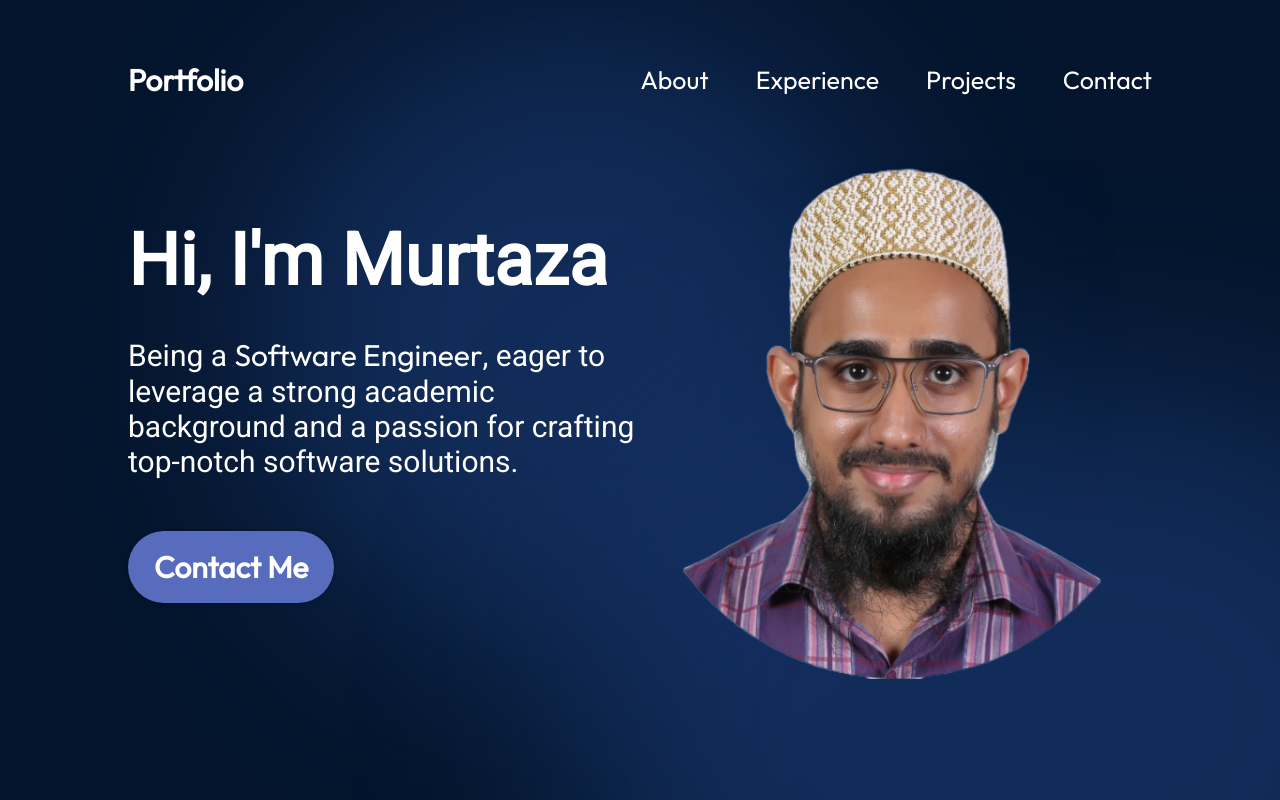
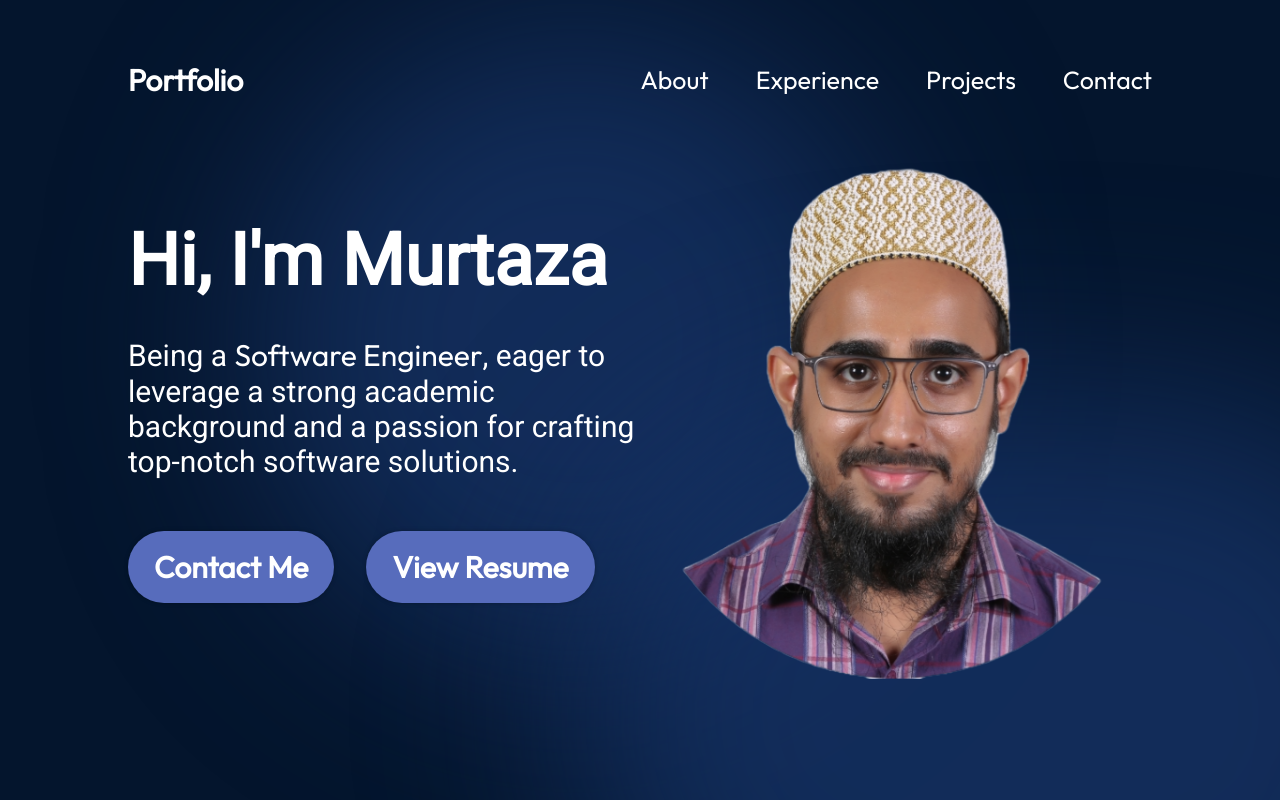
Before and after one commit to murtaza192168/My-Portfolio, a React (Vite) app: page / in a window 1280 px wide. Shown: the top 800 px of the page. Built offline with nearby package versions, Linux system fonts and the light colour scheme.

Commit message:
Add view-resume button

```diff
--- a/src/components/Hero/Hero.jsx
+++ b/src/components/Hero/Hero.jsx
@@ -1,6 +1,8 @@
 import React from "react"
 import { getImageUrl } from "../../utils"
 import styles from "../Hero/Hero.module.css"
+
+
 
 export const Hero = () => {
     return(
@@ -8,8 +10,13 @@ export const Hero = () => {
             <div className={styles.content}>
              <h1 className={styles.title}>Hi, I'm Murtaza</h1>
              <p className={styles.description}>Being a <span className={styles.se}>Software Engineer</span>, eager to leverage a strong academic background and a passion for crafting top-notch software solutions.</p>
-             {/* For contact Me Button */}
-             <a className={styles.contactBtn} href="mailto:murtaza.3118033.co@mhssce.ac.in">Contact Me</a>
+             {/* For contact Me and View-Resume Button */}
+
+            <div className={styles.anchorBtn}>
+            <a className={styles.contactBtn} href="mailto:murtaza.3118033.co@mhssce.ac.in">Contact Me</a>
+             <a className={styles.resumeBtn} href="https://www.canva.com/design/DAF4Plmmpwo/dmDhWjiar5YMfJA_DQOHMA/view?utm_content=DAF4Plmmpwo&utm_campaign=designshare&utm_medium=link&utm_source=editor">View Resume</a>
+            </div>
+
             </div>
             {/* For Image */}
             <img width="400px" className={styles.heroImg} src={getImageUrl("hero/heroImage.png")} alt="hero image of me"/>
--- a/src/components/Hero/Hero.module.css
+++ b/src/components/Hero/Hero.module.css
@@ -45,6 +45,26 @@
     font-weight: 600;
     padding: 17px 26px;
     box-shadow: 0 0 4px 0 rgba(0,0,0,0.25);
+}
+
+.resumeBtn{
+    text-decoration: none;
+    color: var(--color-text);
+    background-color: var(--color-primary);
+    border-radius: 100px;
+    font-size: 30px;
+    font-weight: 600;
+    padding: 17px 26px;
+    box-shadow: 0 0 4px 0 rgba(0,0,0,0.25);
+
+}
+
+.anchorBtn{
+    display: flex;
+    flex-direction: row;
+    /* align-items: flex-start; */
+    flex-wrap: wrap;
+    gap: 2rem;
 }
 
 
--- a/src/components/Navbar/Navbar.jsx
+++ b/src/components/Navbar/Navbar.jsx
@@ -10,7 +10,7 @@ export const Navbar = () => {
   // creating a functionality for Navbar
   const[menuOpen, setMenuOpen] = useState(false) // useState is false bcz we want to navbar to be hidden BY DEFAULT
   return (
-    <nav className={styles.navbar}>
+    <nav className={styles.navbar} >
   {/* nav: a semantic html tag that behaves just like a div tag but has a special name that let the browswer know what its function is */}
       <a className={styles.title} href="/">Portfolio</a>
       {/* "/": means it will navigate us to the homepage */}
```
